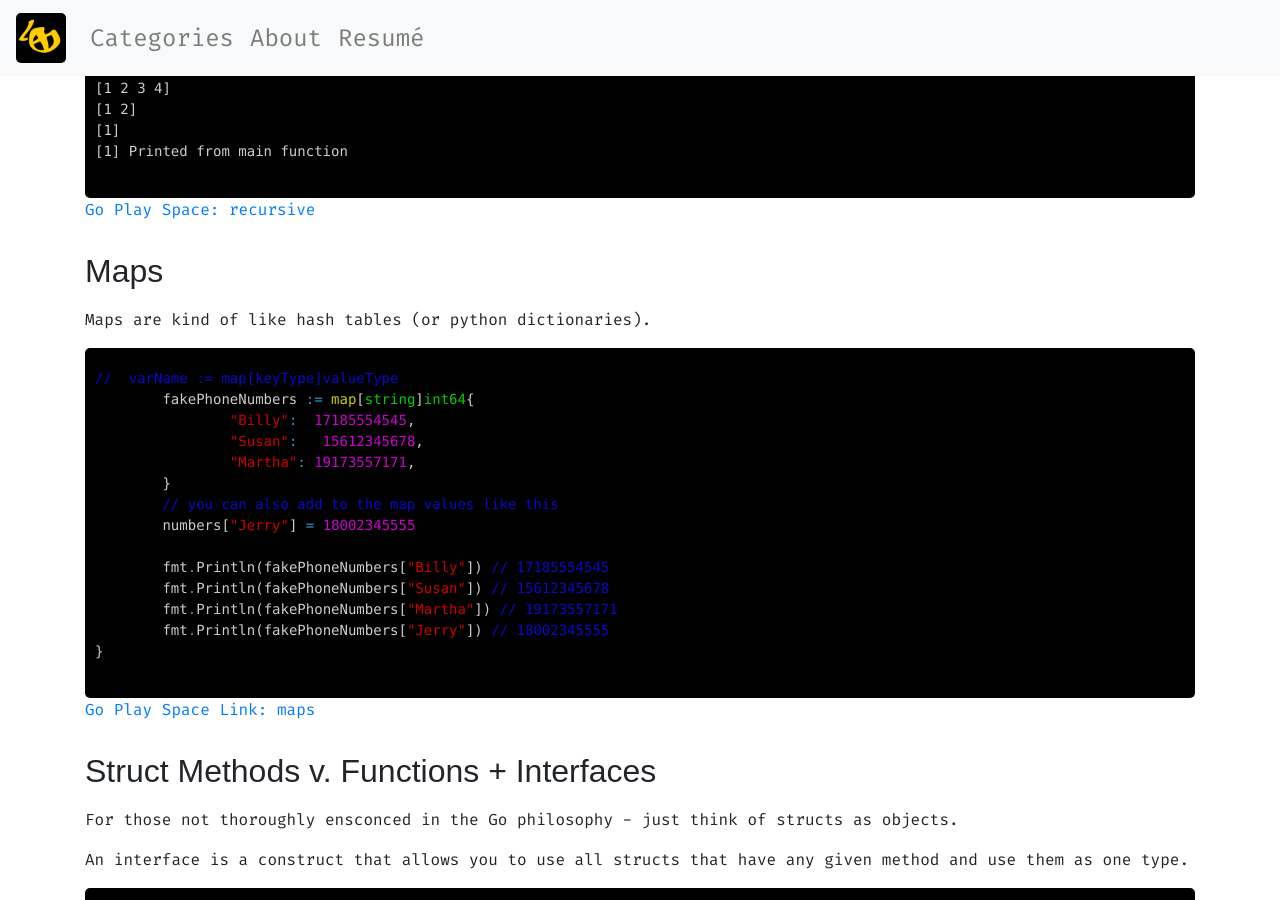
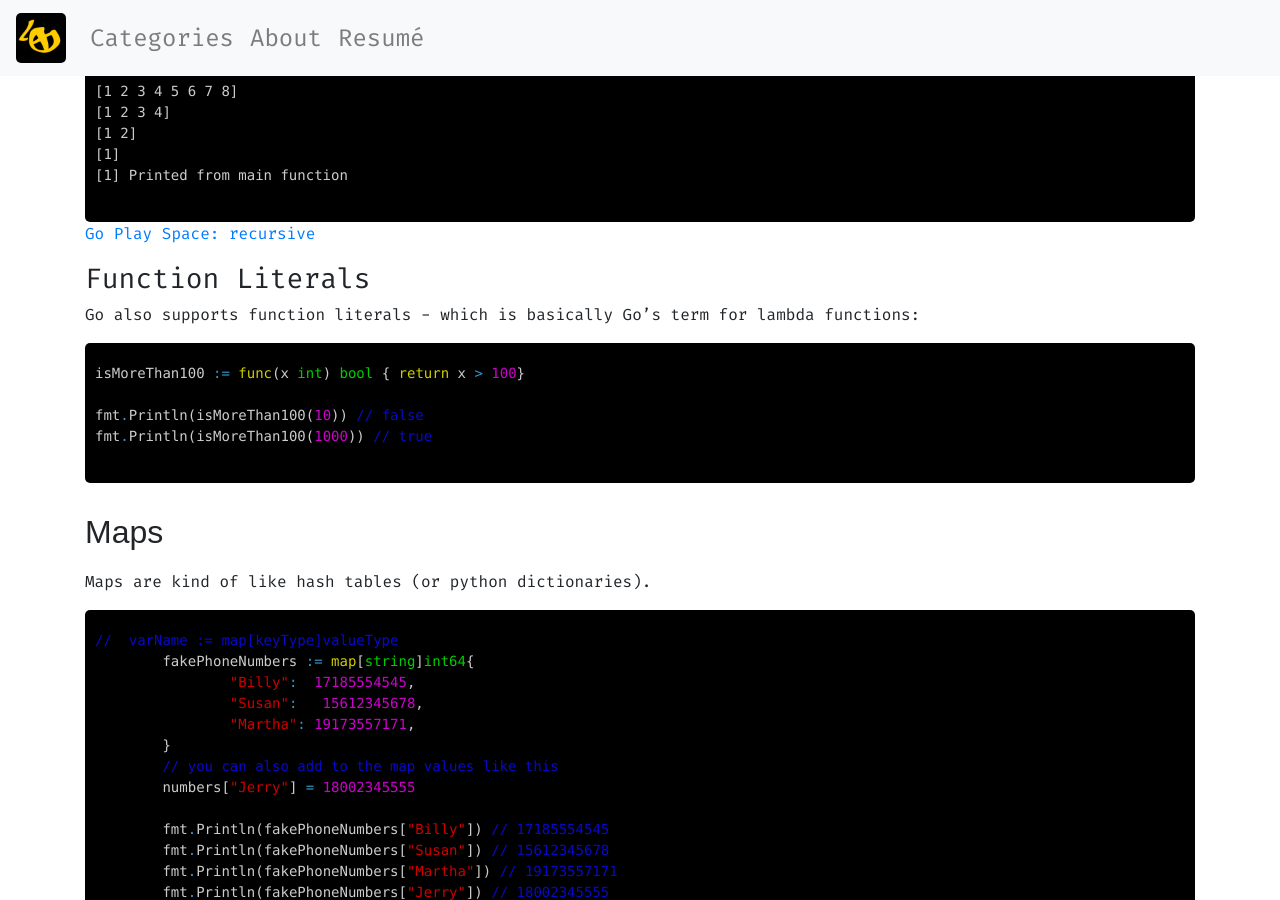
Before and after one commit to DewofyourYouth/DewofyourYouth.github.io, a Jekyll site: the page built from _posts/2020-1-16-go-lang-cheatsheat.md, in a window 1280 px wide and 900 px high, scrolled down 6930 px. Built offline with Jekyll 4.4.1, drawn with Linux system fonts in a browser that asks for light colours; nearby versions of some CDN libraries; some web fonts are replaced; comment, search, counter and statistics services are not loaded.

Commit message:
lambda functions

````diff
--- a/_posts/2020-1-16-go-lang-cheatsheat.md
+++ b/_posts/2020-1-16-go-lang-cheatsheat.md
@@ -19,6 +19,7 @@ Here I have put together some helpful go syntax, tips and tricks. Yay!
 - [Functions](#functions)
 	- [Pointers](#pointers)
 	- [Recursive Example](#recursive-example)
+	- [Function Literals](#function-literals)
 - [Maps](#maps)
 - [Struct Methods v. Functions + Interfaces](#struct-methods-v-functions--interfaces)
 
@@ -336,6 +337,17 @@ This will output:
 
 [Go Play Space: recursive](https://goplay.space/#b6njCOXCxf-,2)
 
+### Function Literals
+
+Go also supports function literals - which is basically Go's term for lambda functions:
+
+```go
+isMoreThan100 := func(x int) bool { return x > 100}
+
+fmt.Println(isMoreThan100(10)) // false
+fmt.Println(isMoreThan100(1000)) // true
+```
+
 ## Maps
 
 Maps are kind of like hash tables (or python dictionaries).
````
